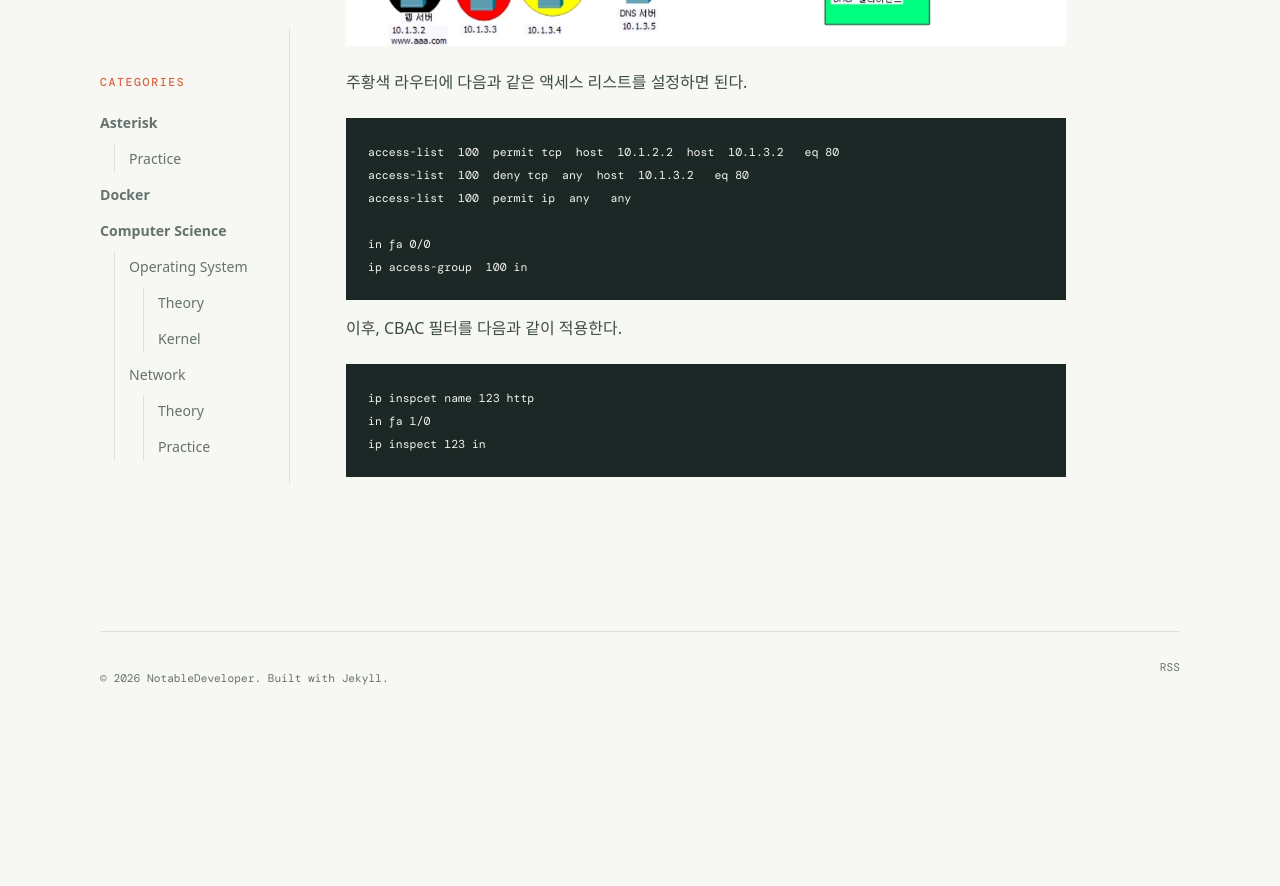
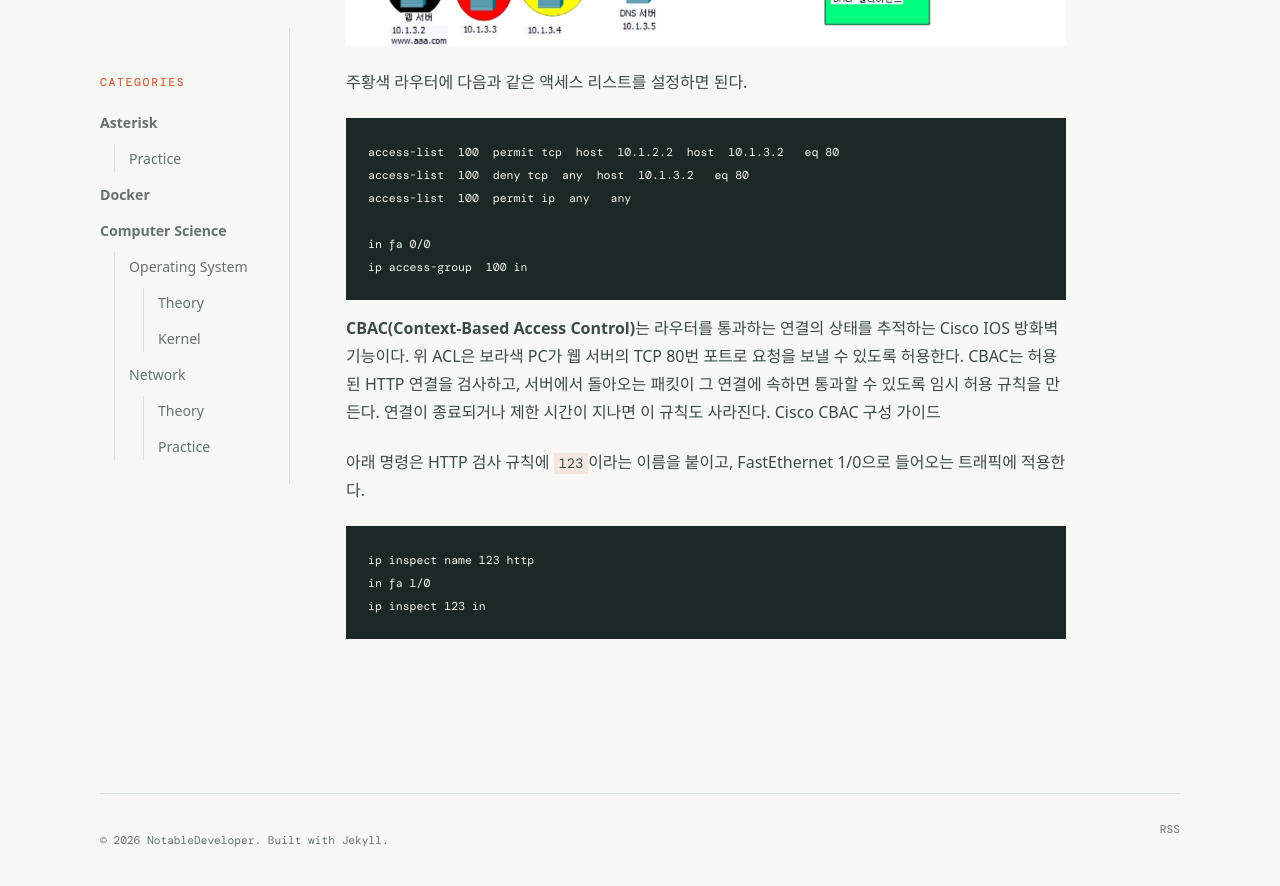
Before and after one commit to NotableDeveloper/NotableDeveloper.github.io, a Jekyll site: the page built from _posts/2026-11-17-network-firewall.md, in a window 1280 px wide and 900 px high, scrolled down 998 px. Shown: the top 886 px of the window. Built offline with Jekyll 4.4.1, drawn with Linux system fonts in a browser that asks for light colours; some web fonts are replaced; before the commit the page ends 1736 px from its top, so only the background shows below that.

Commit message:
Explain CBAC session tracking in the firewall lab

````diff
--- a/_posts/2026-11-17-network-firewall.md
+++ b/_posts/2026-11-17-network-firewall.md
@@ -23,10 +23,12 @@ in fa 0/0
 ip access-group  100 in
 ```
 
-이후, CBAC 필터를 다음과 같이 적용한다.
+**CBAC(Context-Based Access Control)**는 라우터를 통과하는 연결의 상태를 추적하는 Cisco IOS 방화벽 기능이다. 위 ACL은 보라색 PC가 웹 서버의 TCP 80번 포트로 요청을 보낼 수 있도록 허용한다. CBAC는 허용된 HTTP 연결을 검사하고, 서버에서 돌아오는 패킷이 그 연결에 속하면 통과할 수 있도록 임시 허용 규칙을 만든다. 연결이 종료되거나 제한 시간이 지나면 이 규칙도 사라진다. [Cisco CBAC 구성 가이드](https://www.cisco.com/c/en/us/td/docs/ios-xml/ios/sec_data_cbac_fw/configuration/15-mt/sec-data-cbac-fw-15-mt-book/config-cbac-fw.html)
+
+아래 명령은 HTTP 검사 규칙에 `123`이라는 이름을 붙이고, FastEthernet 1/0으로 들어오는 트래픽에 적용한다.
 
 ```
-ip inspcet name 123 http
+ip inspect name 123 http
 in fa 1/0
 ip inspect 123 in
 ```
````
